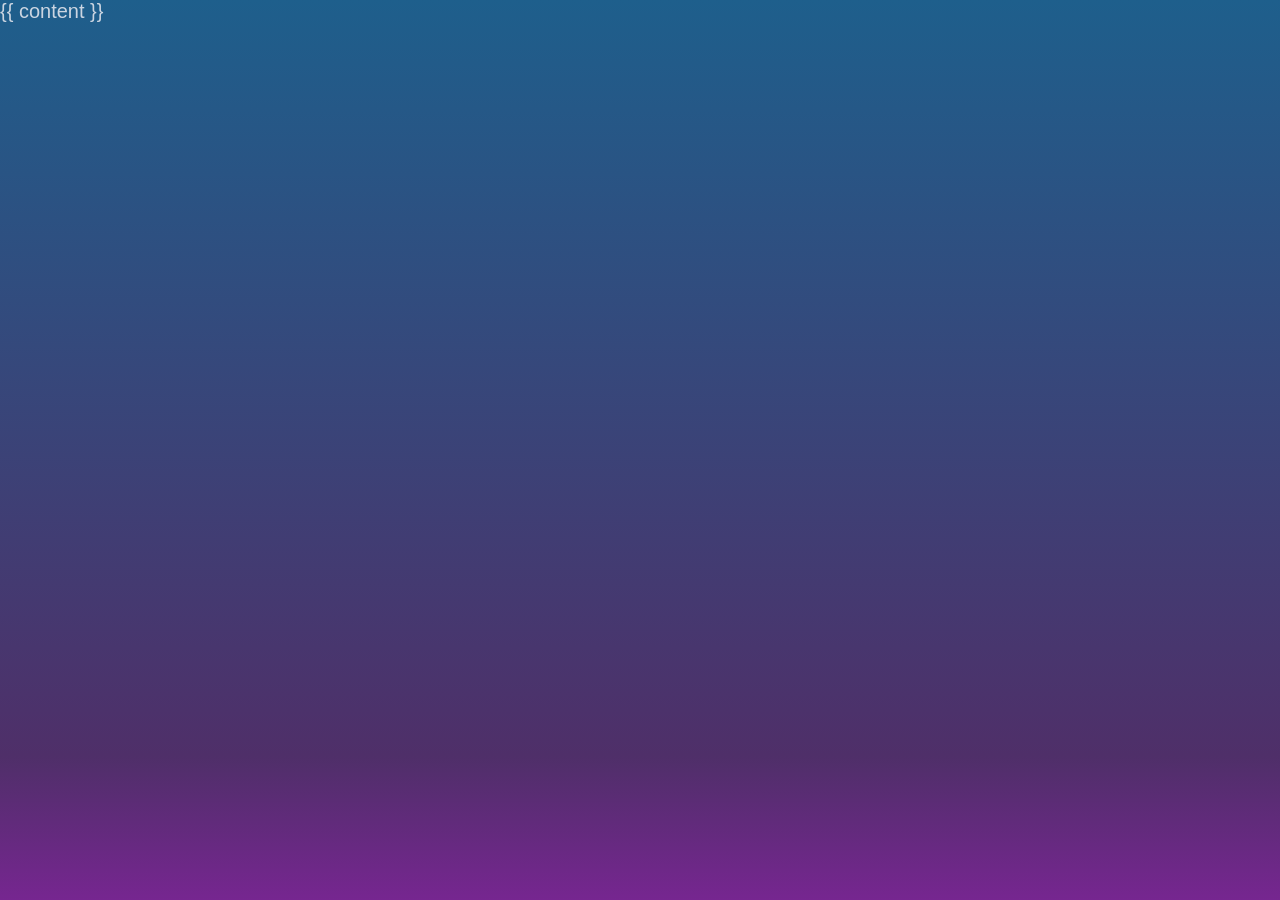
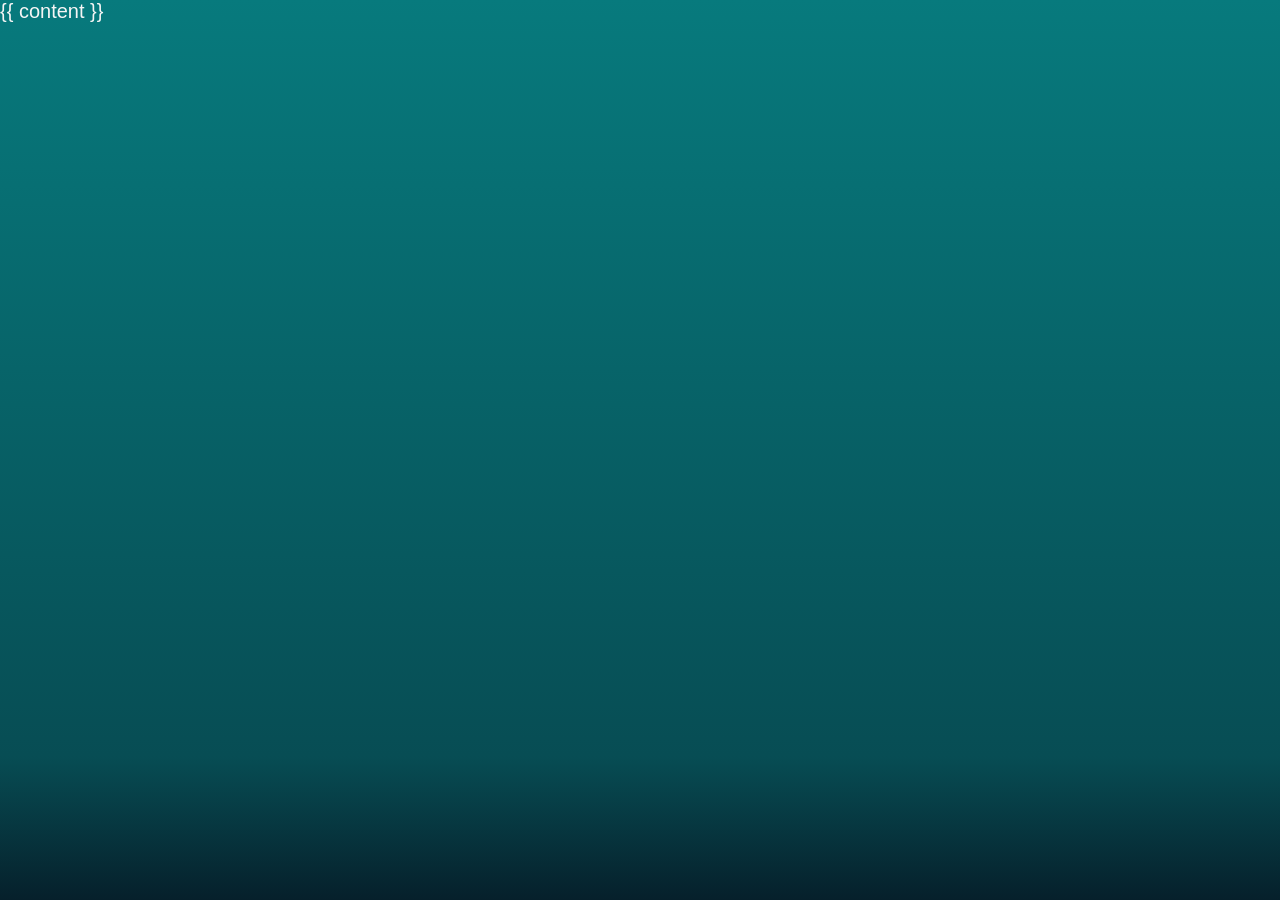

final clean up and a new theme

--- a/css/style.css
+++ b/css/style.css
@@ -31,26 +31,26 @@
 }
 
 :root {
-  --text-emphasis: #e2e8f0;
-  --text: #cbd5e1;
-  --text-detail: #94a3b8;
-  --theme-primary: #06b6d4;
-  --bg-gradient-start: #762690;
-  --bg-gradient-mid: #4f2f69;
-  --bg-gradient-end: #1e5f8c;
+  --text-emphasis: #ffffff;
+  --text: #f5f5f5;
+  --text-detail: #dff1f1;
+  --theme-primary: #7ae2cf;
+  --bg-gradient-start: #06202b;
+  --bg-gradient-mid: #074D54;
+  --bg-gradient-end: #077a7d;
   --code-bg: rgba(0, 0, 0, 0.3);
-  --album-shadow: #25272b;
+  --album-shadow: #000000;
   --list-border: rgba(148, 163, 184, 0.15);
 }
 
 [data-theme="light"] {
-  --text-emphasis: #1e293b;
-  --text: #334155;
-  --text-detail: #64748b;
-  --theme-primary: #0891b2;
-  --bg-gradient-start: #e2e8f0;
-  --bg-gradient-mid: #cbd5e1;
-  --bg-gradient-end: #f1f5f9;
+  --text-emphasis: #000000;
+  --text: #06202B;
+  --text-detail: #074D54;
+  --theme-primary: #077a7d;
+  --bg-gradient-start: #7ae2cf;
+  --bg-gradient-mid: #ADEAE0;
+  --bg-gradient-end: #dff1f1;
   --code-bg: rgba(0, 0, 0, 0.07);
   --album-shadow: #94a3b8;
   --list-border: rgba(30, 41, 59, 0.12);
